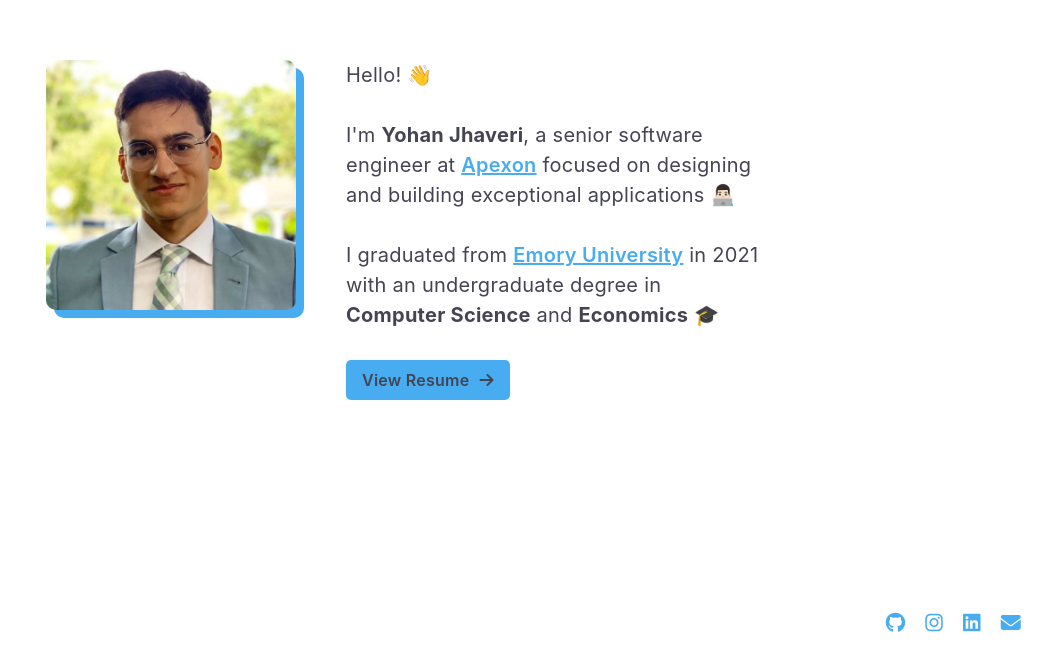
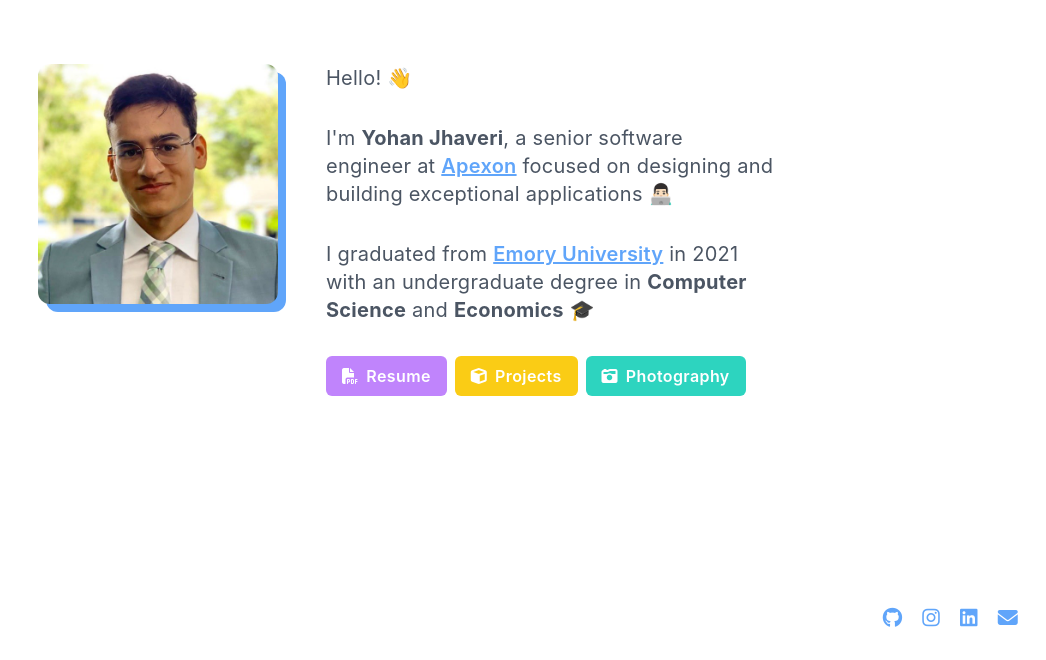
Before and after one commit to YohanJhaveri/Personal-Website, a plain HTML site: page public/index.html in a window 1280 px wide. Shown: the part 140-800 px from the top of the page, without its empty margins (234-1280 px from the left). Drawn offline with nearby package versions, Linux system fonts and the light colour scheme.

Commit message:
Updated to use Tailwind CSS

```diff
--- a/public/css/styles.css
+++ b/public/css/styles.css
@@ -1,6 +1,5 @@
+
 :root {
-  --color-primary: #48acf0;
-  --color-secondary: #444452;
   --font-default: -apple-system, BlinkMacSystemFont, Segoe UI, Roboto, Oxygen, Ubuntu, Cantarell, Open Sans,
     Helvetica Neue, sans-serif;
   --headshot-image-size: 250px;
@@ -16,162 +15,6 @@
   letter-spacing: 0.25px;
 }
 
-::selection {
-  /* background: #ffdc00; */
-  background: #ddd;
-}
-
-body {
-  display: flex;
-  flex-direction: column;
-  justify-content: space-between;
-  position: relative;
-}
-
-main {
-  max-width: 800px;
-  margin: auto;
-  display: flex;
-  flex-direction: column;
-  align-items: center;
-}
-
-/* ========== HERO ========== */
-
 .hero {
   min-height: calc(100vh - 60px);
-  display: flex;
-  align-items: center;
 }
-
-.hero__box {
-  position: relative;
-  display: flex;
-  gap: 50px;
-}
-
-.hero__box__headshot {
-  width: var(--headshot-image-size);
-  height: var(--headshot-image-size);
-  position: relative;
-}
-
-.hero__box__headshot__background {
-  background: var(--color-primary);
-  position: absolute;
-  width: var(--headshot-image-size);
-  height: var(--headshot-image-size);
-  border-radius: 10px;
-  top: var(--headshot-image-background-offset);
-  left: var(--headshot-image-background-offset);
-}
-
-.hero__box__headshot__image {
-  width: var(--headshot-image-size);
-  height: var(--headshot-image-size);
-  position: relative;
-  border-radius: 10px;
-}
-
-.hero__box__introduction {
-  max-width: 420px;
-  font-size: 20px;
-  line-height: 1.5;
-  display: flex;
-  flex-direction: column;
-  align-items: flex-start;
-  gap: 30px;
-}
-
-.hero__box__introduction__hello,
-.hero__box__introduction__about {
-  color: var(--color-secondary);
-}
-
-.hero__box__introduction__hello a,
-.hero__box__introduction__about a {
-  color: var(--color-primary);
-  font-weight: 600;
-}
-
-.hero__box__introduction__resume a {
-  color: var(--color-secondary);
-  background: var(--color-primary);
-  border-radius: 5px;
-  padding: 8px 16px;
-  font-size: 16px;
-  font-weight: 600;
-  cursor: pointer;
-  letter-spacing: 0.25px;
-  display: flex;
-  align-items: center;
-  grid-gap: 10px;
-  text-decoration: none;
-}
-
-.hero__box__introduction__resume a i {
-  color: var(--color-secondary);
-}
-
-/* ========== FOOTER ========== */
-
-.footer {
-  position: fixed;
-  bottom: 25px;
-  right: 25px;
-}
-
-.contact {
-  display: flex;
-  grid-gap: 20px;
-}
-
-.contact__icon {
-  color: var(--color-primary);
-  font-size: 20px;
-}
-
-@media only screen and (max-width: 750px) {
-  :root {
-    --headshot-image-size: 150px;
-    --headshot-image-background-offset: 6px;
-  }
-
-  html {
-    padding: 30px;
-  }
-
-  .hero {
-    align-items: flex-start;
-  }
-
-  .hero__box {
-    flex-direction: column;
-  }
-
-  .footer {
-    position: absolute;
-    bottom: none;
-    top: 0;
-    right: 10px;
-  }
-
-  .contact {
-    flex-direction: column;
-  }
-}
-
-@media (prefers-color-scheme: dark) {
-  :root {
-    --color-secondary: #eee;
-  }
-
-  ::selection {
-    /* color: #36363c; */
-    background: #444;
-  }
-
-  html {
-    background: #171c28;
-  }
-}
--- a/public/index.html
+++ b/public/index.html
@@ -10,50 +10,57 @@
     exceptional applications"
     />
     <meta property="og:image" content="./static/images/headshot.jpeg" />
+    <script src="https://kit.fontawesome.com/64eacac145.js" crossorigin="anonymous"></script>
+    <script src="https://cdn.tailwindcss.com"></script>
+    <link rel="stylesheet" href="./css/styles.css" />
     <link rel="icon" type="image/x-icon" href="./static/images/favicon.png" />
-    <link rel="stylesheet" href="./css/styles.css" />
-    <script src="https://kit.fontawesome.com/64eacac145.js" crossorigin="anonymous"></script>
     <title>Yohan Jhaveri</title>
   </head>
-  <body>
-    <main>
-      <section class="hero">
-        <div class="hero__box">
-          <div class="hero__box__headshot">
-            <div class="hero__box__headshot__background"></div>
-            <img class="hero__box__headshot__image" src="./static/images/headshot.jpeg" alt="Headshot" />
+  <body class="relative flex flex-col justify-between w-full p-7 md:p-0 dark:bg-gray-800">
+    <main class="flex flex-col items-center max-w-3xl m-auto">
+      <section class="hero flex items-start md:items-center">
+        <div class="relative flex gap-12 flex-col md:flex-row">
+          <div class="relative w-40 h-40 md:w-60 md:h-60">
+            <div class="absolute w-40 h-40 md:w-60 md:h-60 rounded-xl bg-blue-400 dark:bg-blue-300 top-1.5 left-1.5	md:top-2 md:left-2"></div>
+            <img class="relative w-40 h-40 md:w-60 md:h-60 rounded-xl" src="./static/images/headshot.jpeg" alt="Headshot" />
           </div>
-          <div class="hero__box__introduction">
-            <div class="hero__box__introduction__hello">Hello! 👋</div>
-            <div class="hero__box__introduction__about">
+          <div class="flex flex-col text-xl max-w-md items-start gap-8">
+            <div class="text-gray-600 dark:text-gray-100">Hello! 👋</div>
+            <div class="text-gray-600 dark:text-gray-100">
               I'm <strong>Yohan Jhaveri</strong>, a senior software engineer at
-              <a href="https://apexon.com" target="_blank">Apexon</a> focused on designing and building
+              <a href="https://apexon.com" target="_blank" class="text-blue-400 dark:text-blue-300 font-semibold underline">Apexon</a> focused on designing and building
               exceptional applications 👨🏻‍💻
             </div>
-            <div class="hero__box__introduction__about">
-              I graduated from <a href="https://emory.edu" target="_blank">Emory University</a> in 2021 with
+            <div class="text-gray-600 dark:text-gray-100">
+              I graduated from <a href="https://emory.edu" target="_blank" class="text-blue-400 dark:text-blue-300 font-semibold underline">Emory University</a> in 2021 with
               an undergraduate degree in <strong>Computer Science</strong> and <strong>Economics</strong> 🎓
             </div>
-            <div class="hero__box__introduction__resume">
-              <a href="./static/documents/resume.pdf" target="_blank">
-                View Resume <i class="fa-solid fa-arrow-right"></i>
+            <div class="flex flex-wrap gap-2">
+              <a class="flex items-center text-white dark:text-gray-800 rounded-md py-2 px-4 text-base font-semibold cursor-pointer tracking-wide gap-2 bg-purple-400 dark:bg-purple-300" href="./static/documents/resume.pdf" target="_blank">
+                <i class="fa-solid fa-file-pdf"></i> Resume
+              </a>
+              <a class="flex items-center text-white dark:text-gray-800 rounded-md py-2 px-4 text-base font-semibold cursor-pointer tracking-wide gap-2 bg-yellow-400 dark:bg-yellow-300" href="https://www.github.com/yohanjhaveri" target="_blank">
+                <i class="fa-solid fa-cube"></i> Projects
+              </a>
+              <a class="flex items-center text-white dark:text-gray-800 rounded-md py-2 px-4 text-base font-semibold cursor-pointer tracking-wide gap-2 bg-teal-400 dark:bg-teal-300" href="https://www.instagram.com/halcyon3301" target="_blank">
+                <i class="fa-solid fa-camera-retro"></i> Photography
               </a>
             </div>
           </div>
         </div>
       </section>
-      <footer class="footer">
-        <div class="contact">
-          <a class="contact__icon" href="https://www.github.com/yohanjhaveri" target="_blank">
+      <footer class="absolute md:fixed right-7 top-7 md:top-auto md:bottom-7">
+        <div class="flex flex-col md:flex-row gap-5">
+          <a class="text-xl text-blue-400 dark:text-blue-300" href="https://www.github.com/yohanjhaveri" target="_blank">
             <i class="fa-brands fa-github"></i>
           </a>
-          <a class="contact__icon" href="https://www.instagram.com/yohanjhaveri" target="_blank">
+          <a class="text-xl text-blue-400 dark:text-blue-300" href="https://www.instagram.com/halcyon3301" target="_blank">
             <i class="fa-brands fa-instagram"></i>
           </a>
-          <a class="contact__icon" href="https://www.linkedin.com/in/yohanjhaveri/" target="_blank">
+          <a class="text-xl text-blue-400 dark:text-blue-300" href="https://www.linkedin.com/in/yohanjhaveri/" target="_blank">
             <i class="fa-brands fa-linkedin"></i>
           </a>
-          <a class="contact__icon" href="mailto:yohanjhaveri@gmail.com" target="_blank">
+          <a class="text-xl text-blue-400 dark:text-blue-300" href="mailto:yohanjhaveri@gmail.com" target="_blank">
             <i class="fa-solid fa-envelope"></i>
           </a>
         </div>
```
